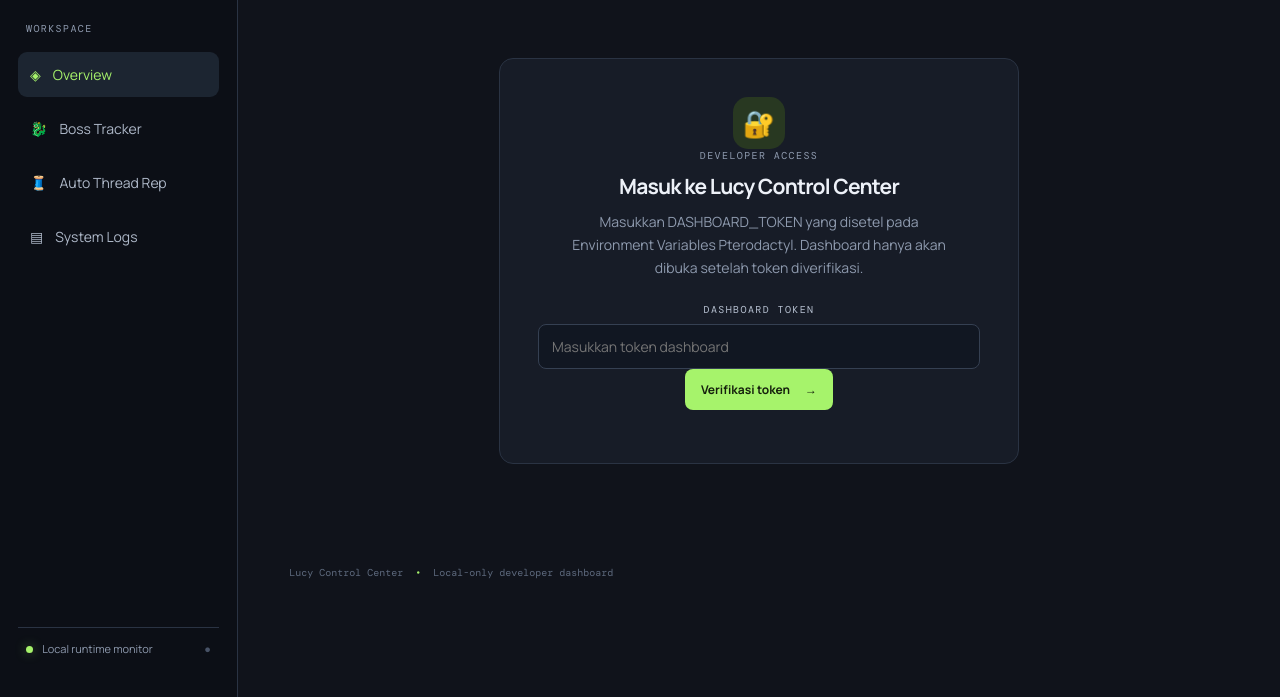
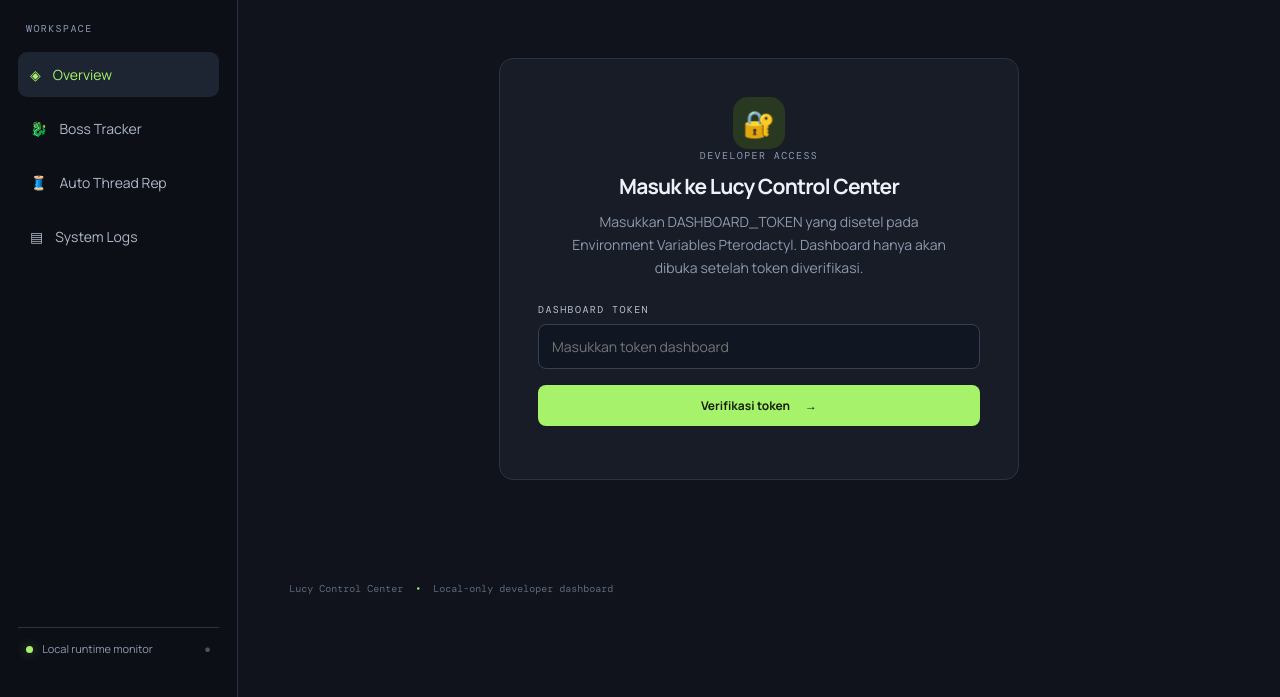
Before and after one commit to xcurrate/Lucy-boss-tracker, a website: page src/dashboard/public/index.html in a window 1280 px wide. Shown: the part 103-800 px from the top of the page. Drawn offline with nearby package versions, Linux system fonts and the light colour scheme; files that its build step writes are made by us from their sources; files whose address does not match are found by name.

Commit message:
Style dashboard token entry form

```diff
--- a/src/dashboard/public/styles.css
+++ b/src/dashboard/public/styles.css
@@ -829,3 +829,20 @@ footer span {
   padding:28px
   }
 }
+
+
+.token-form {
+  display:grid;
+  gap:16px;
+  text-align:left
+}
+
+.token-form .primary {
+  width:100%;
+  justify-content:center
+}
+
+#token-submit:disabled {
+  opacity:.65;
+  cursor:wait
+}
```
